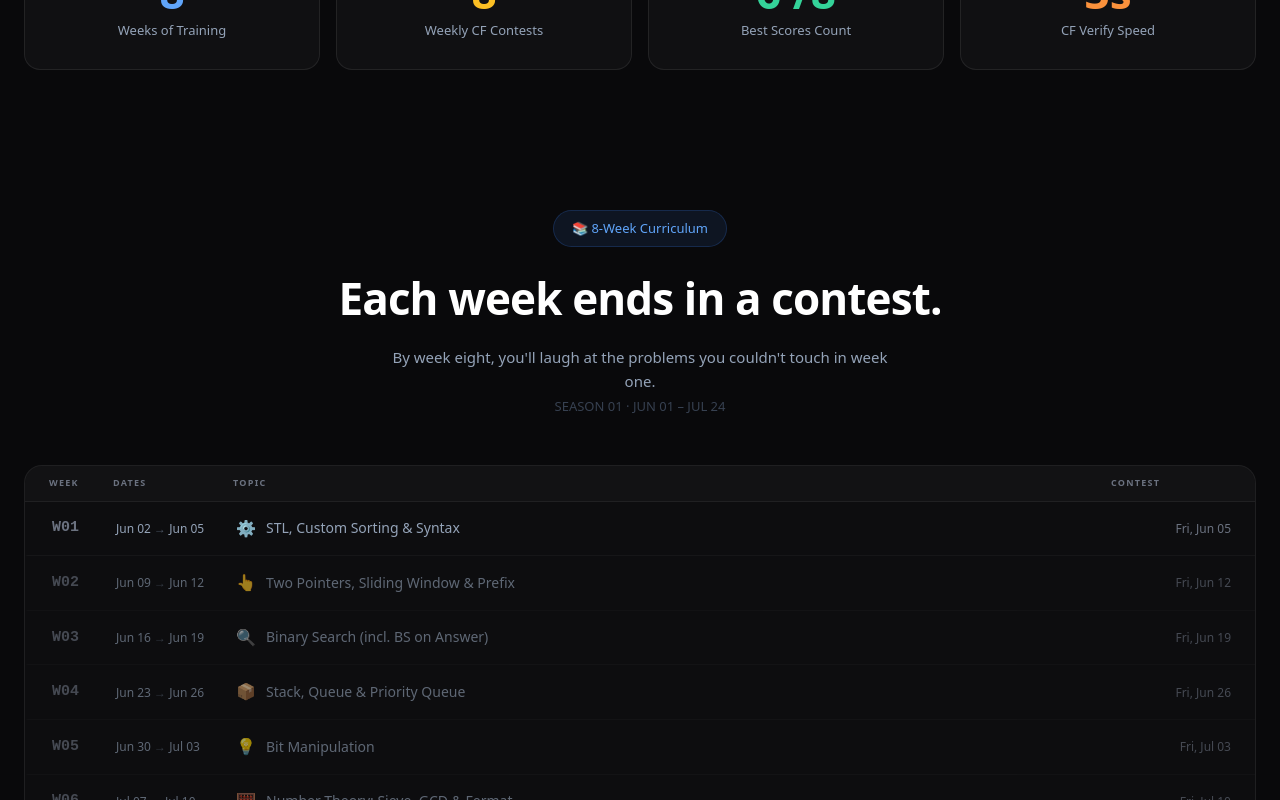
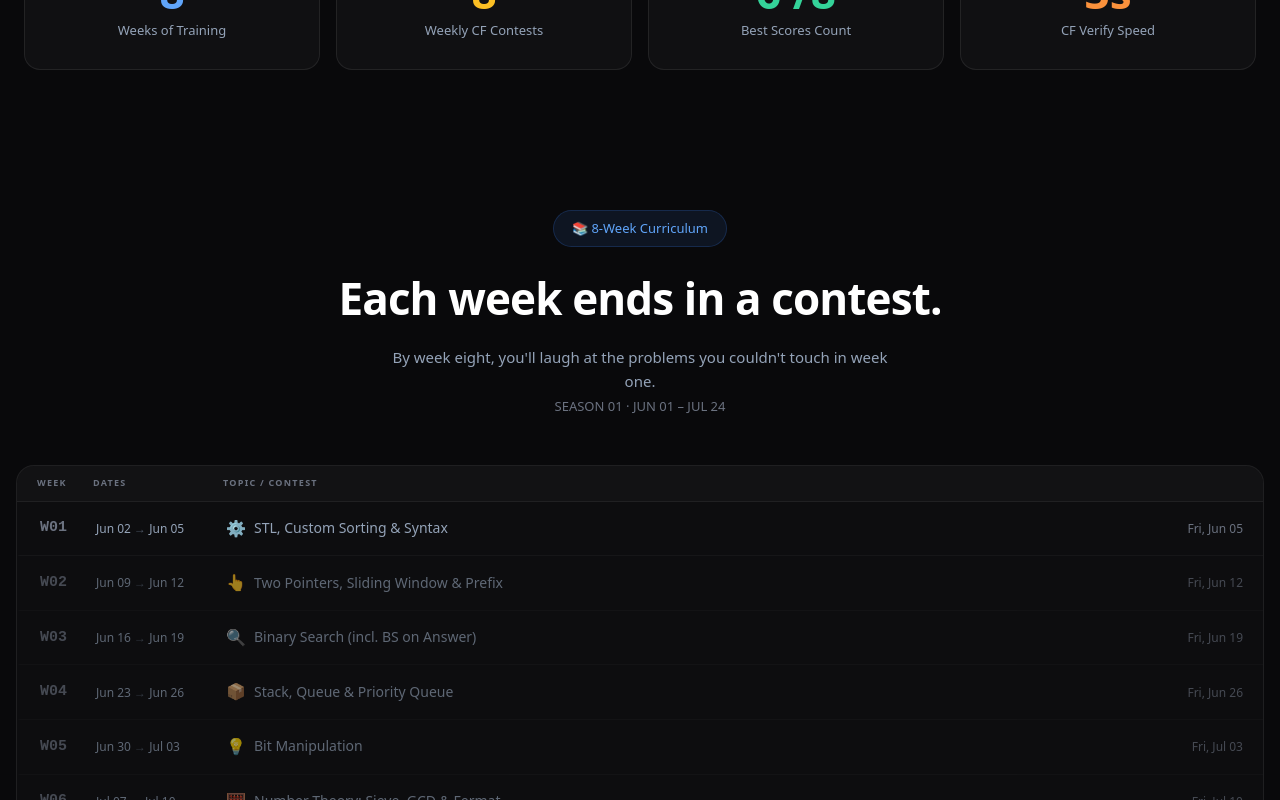
Before and after one commit to shivam-smraj/CodeIIEST-Summer-Bootcamp, a Next.js app: page / in a window 1280 px wide. Shown: the part 980-1780 px from the top of the page. Built offline with nearby package versions, Linux system fonts and the light colour scheme; no server answers.

Commit message:
fix: WeeksTimeline fully responsive — 2-col card layout on mobile, no overflow

```diff
--- a/src/components/home/WeeksTimeline.tsx
+++ b/src/components/home/WeeksTimeline.tsx
@@ -11,10 +11,9 @@ const WEEK_META = [
   { color: '#f87171', emoji: '🕸️' },   // W8 — DFS/BFS
 ];
 
-const DATES = [...WEEK_DATES];
+const DATES  = [...WEEK_DATES];
 const TOPICS = [...WEEK_TOPICS];
 
-// Determine active week based on current date
 function getActiveWeek(): number {
   const now = new Date();
   const WEEK_STARTS = [
@@ -23,9 +22,9 @@ function getActiveWeek(): number {
     new Date('2026-07-13'), new Date('2026-07-20'),
   ];
   const END = new Date('2026-07-25');
-  if (now < WEEK_STARTS[0] || now >= END) return 0; // Not started or ended
+  if (now < WEEK_STARTS[0] || now >= END) return 0;
   for (let i = WEEK_STARTS.length - 1; i >= 0; i--) {
-    if (now >= WEEK_STARTS[i]) return i + 1; // 1-based
+    if (now >= WEEK_STARTS[i]) return i + 1;
   }
   return 0;
 }
@@ -34,83 +33,67 @@ export function WeeksTimeline() {
   const activeWeek = getActiveWeek();
 
   return (
-    <section style={{ padding: '80px 24px', maxWidth: 1280, margin: '0 auto' }}>
-      {/* Header */}
+    <section style={{ padding: '80px 16px', maxWidth: 1280, margin: '0 auto' }}>
+      {/* ── Header ─────────────────────────────────────────────────────── */}
       <div style={{ textAlign: 'center', marginBottom: 48 }}>
         <span style={{
           display: 'inline-flex', alignItems: 'center', gap: 8,
-          background: 'rgba(59,130,246,0.10)',
-          border: '1px solid rgba(59,130,246,0.20)',
-          borderRadius: 40, padding: '7px 18px',
-          fontSize: 13, color: '#60a5fa',
-          marginBottom: 16,
+          background: 'rgba(59,130,246,0.10)', border: '1px solid rgba(59,130,246,0.20)',
+          borderRadius: 40, padding: '7px 18px', fontSize: 13, color: '#60a5fa', marginBottom: 16,
         }}>
           📚 8-Week Curriculum
         </span>
-        <h2 style={{ fontSize: 'clamp(28px,5vw,44px)', fontWeight: 900, color: '#fff', marginBottom: 12, letterSpacing: '-0.02em' }}>
+        <h2 style={{ fontSize: 'clamp(26px,5vw,44px)', fontWeight: 900, color: '#fff', marginBottom: 12, letterSpacing: '-0.02em' }}>
           Each week ends in a contest.
         </h2>
         <p style={{ color: '#94a3b8', fontSize: 15, maxWidth: 500, margin: '0 auto', lineHeight: 1.6 }}>
-          By week eight, you'll laugh at the problems you couldn't touch in week one.
+          By week eight, you&apos;ll laugh at the problems you couldn&apos;t touch in week one.
           <br />
-          <span style={{ color: '#374151', fontSize: 13 }}>SEASON 01 · JUN 01 – JUL 24</span>
+          <span style={{ color: '#6b7280', fontSize: 13 }}>SEASON 01 · JUN 01 – JUL 24</span>
         </p>
       </div>
 
-      {/* Schedule table style */}
+      {/* ── Table wrapper ───────────────────────────────────────────────── */}
       <div style={{
-        background: 'rgba(255,255,255,0.02)',
-        border: '1px solid rgba(255,255,255,0.07)',
-        borderRadius: 18,
-        overflow: 'hidden',
+        background: 'rgba(255,255,255,0.02)', border: '1px solid rgba(255,255,255,0.07)',
+        borderRadius: 18, overflow: 'hidden',
       }}>
-        {/* Table header */}
-        <div style={{
-          display: 'grid',
-          gridTemplateColumns: '64px 120px 1fr 120px',
-          gap: 0,
-          padding: '10px 24px',
-          borderBottom: '1px solid rgba(255,255,255,0.06)',
-          background: 'rgba(255,255,255,0.02)',
-        }}>
-          {['WEEK', 'DATES', 'TOPIC', 'CONTEST'].map(h => (
-            <div key={h} style={{ fontSize: 9, fontWeight: 800, textTransform: 'uppercase', letterSpacing: '0.14em', color: '#6b7280' }}>{h}</div>
+
+        {/* Desktop header row — hidden on mobile via CSS class */}
+        <div className="wt-header-row">
+          {['WEEK', 'DATES', 'TOPIC / CONTEST'].map(h => (
+            <div key={h} style={{ fontSize: 9, fontWeight: 800, textTransform: 'uppercase', letterSpacing: '0.14em', color: '#6b7280' }}>
+              {h}
+            </div>
           ))}
         </div>
 
-        {/* Rows */}
+        {/* Data rows */}
         {TOPICS.map((topic, i) => {
           const weekNum = i + 1;
-          const meta = WEEK_META[i];
-          const dates = DATES[i];
+          const meta    = WEEK_META[i];
+          const dates   = DATES[i];
           const isActive = weekNum === activeWeek;
-          const isPast = activeWeek > 0 && weekNum < activeWeek;
+          const isPast   = activeWeek > 0 && weekNum < activeWeek;
           const isFuture = activeWeek > 0 ? weekNum > activeWeek : weekNum > 1;
+
+          const accentColor = isActive ? meta.color : isPast ? '#34d399' : '#6b7280';
 
           return (
             <div
               key={weekNum}
+              className="wt-row"
               style={{
-                display: 'grid',
-                gridTemplateColumns: '64px 120px 1fr 120px',
-                gap: 0,
-                padding: '14px 24px',
                 borderBottom: i < 7 ? '1px solid rgba(255,255,255,0.04)' : 'none',
-                background: isActive
-                  ? `${meta.color}08`
-                  : 'transparent',
-                borderLeft: isActive ? `3px solid ${meta.color}` : '3px solid transparent',
-                alignItems: 'center',
-                opacity: isFuture ? 0.60 : 1,
-                transition: 'background 0.2s',
+                background:   isActive ? `${meta.color}08` : 'transparent',
+                borderLeft:   isActive ? `3px solid ${meta.color}` : '3px solid transparent',
+                opacity:      isFuture ? 0.60 : 1,
+                transition:   'background 0.2s',
               }}
             >
-              {/* Week label */}
-              <div style={{ display: 'flex', alignItems: 'center', gap: 8 }}>
-                <span style={{
-                  fontFamily: 'monospace', fontWeight: 900, fontSize: 15,
-                  color: isActive ? meta.color : isPast ? '#34d399' : '#6b7280',
-                }}>
+              {/* ── Week label ── */}
+              <div className="wt-col-week" style={{ display: 'flex', alignItems: 'center', gap: 8 }}>
+                <span style={{ fontFamily: 'monospace', fontWeight: 900, fontSize: 15, color: accentColor }}>
                   W{String(weekNum).padStart(2, '0')}
                 </span>
                 {isActive && (
@@ -118,8 +101,8 @@ export function WeeksTimeline() {
                 )}
               </div>
 
-              {/* Date range */}
-              <div style={{ fontSize: 12, color: '#94a3b8', fontWeight: 500 }}>
+              {/* ── Dates ── desktop: own column | mobile: inside topic block ── */}
+              <div className="wt-col-dates" style={{ fontSize: 12, color: '#94a3b8', fontWeight: 500 }}>
                 {dates ? (
                   <>
                     <span>{dates.session.replace('Mon, ', '')}</span>
@@ -129,31 +112,50 @@ export function WeeksTimeline() {
                 ) : '—'}
               </div>
 
-              {/* Topic */}
-              <div style={{ display: 'flex', alignItems: 'center', gap: 10 }}>
-                <span style={{ fontSize: 16 }}>{meta.emoji}</span>
+              {/* ── Topic + contest (combined) ── */}
+              <div className="wt-col-topic">
+                {/* Topic row */}
+                <div style={{ display: 'flex', alignItems: 'center', flexWrap: 'wrap', gap: 8 }}>
+                  <span style={{ fontSize: 16, flexShrink: 0 }}>{meta.emoji}</span>
                   <span style={{
-                  color: isActive ? '#fff' : isPast ? '#cbd5e1' : '#94a3b8',
-                  fontWeight: isActive ? 700 : isPast ? 500 : 500,
-                  fontSize: 14,
-                  lineHeight: 1.3,
+                    color:      isActive ? '#fff' : isPast ? '#cbd5e1' : '#94a3b8',
+                    fontWeight: isActive ? 700 : 500,
+                    fontSize:   14, lineHeight: 1.35,
                   }}>
                     {topic}
                   </span>
                   {isPast && (
-                  <span style={{ background: 'rgba(52,211,153,0.10)', border: '1px solid rgba(52,211,153,0.20)', borderRadius: 20, padding: '1px 8px', fontSize: 10, color: '#34d399', fontWeight: 600 }}>
+                    <span style={{ background: 'rgba(52,211,153,0.10)', border: '1px solid rgba(52,211,153,0.20)', borderRadius: 20, padding: '2px 8px', fontSize: 10, color: '#34d399', fontWeight: 600, whiteSpace: 'nowrap' }}>
                       ✓ Done
                     </span>
                   )}
                   {isActive && (
-                  <span style={{ background: `${meta.color}15`, border: `1px solid ${meta.color}30`, borderRadius: 20, padding: '1px 8px', fontSize: 10, color: meta.color, fontWeight: 700 }}>
+                    <span style={{ background: `${meta.color}15`, border: `1px solid ${meta.color}30`, borderRadius: 20, padding: '2px 8px', fontSize: 10, color: meta.color, fontWeight: 700, whiteSpace: 'nowrap' }}>
                       ● Active
                     </span>
                   )}
                 </div>
 
-              {/* Contest date */}
-              <div style={{ fontSize: 12, color: isActive ? meta.color : '#6b7280', fontWeight: isActive ? 700 : 500, textAlign: 'right' }}>
+                {/* On mobile only: show dates + contest below the topic */}
+                <div className="wt-mobile-meta">
+                  <span style={{ fontSize: 11, color: '#6b7280' }}>
+                    {dates
+                      ? `${dates.session.replace('Mon, ', '')} → ${dates.contest.replace('Fri, ', '')}`
+                      : '—'}
+                  </span>
+                  {dates?.contest && (
+                    <span style={{ fontSize: 11, color: isActive ? meta.color : '#6b7280', fontWeight: isActive ? 700 : 400, marginLeft: 8 }}>
+                      · Contest: {dates.contest}
+                    </span>
+                  )}
+                </div>
+              </div>
+
+              {/* ── Contest date (desktop only right column) ── */}
+              <div className="wt-col-contest" style={{
+                fontSize: 12, color: isActive ? meta.color : '#6b7280',
+                fontWeight: isActive ? 700 : 500, textAlign: 'right',
+              }}>
                 {dates?.contest ?? '—'}
               </div>
             </div>
@@ -165,7 +167,61 @@ export function WeeksTimeline() {
         Sessions: Monday evenings · Contests: Friday evenings · Exact timings in WhatsApp group
       </p>
 
-      <style>{`@keyframes pulse-dot{0%,100%{opacity:1;transform:scale(1)}50%{opacity:0.5;transform:scale(1.4)}}`}</style>
+      <style>{`
+        @keyframes pulse-dot {
+          0%,100% { opacity:1; transform:scale(1); }
+          50%      { opacity:.5; transform:scale(1.4); }
+        }
+
+        /* ── DESKTOP (> 640px): 4-column grid ── */
+        .wt-header-row {
+          display: grid;
+          grid-template-columns: 56px 130px 1fr;
+          padding: 10px 20px;
+          border-bottom: 1px solid rgba(255,255,255,0.06);
+          background: rgba(255,255,255,0.02);
+        }
+        .wt-row {
+          display: grid;
+          grid-template-columns: 56px 130px 1fr 110px;
+          gap: 0;
+          padding: 14px 20px;
+          align-items: center;
+        }
+        .wt-col-week    { }
+        .wt-col-dates   { display: block; }
+        .wt-col-topic   { }
+        .wt-col-contest { display: block; }
+        .wt-mobile-meta { display: none; }
+
+        /* ── MOBILE (≤ 640px): 2-column layout ── */
+        @media (max-width: 640px) {
+          .wt-header-row {
+            display: none;            /* hide column headers on mobile */
+          }
+          .wt-row {
+            grid-template-columns: 48px 1fr;
+            grid-template-rows: auto;
+            grid-template-areas:
+              "week topic"
+              "week meta";
+            padding: 14px 16px;
+            gap: 4px 12px;
+            align-items: start;
+          }
+          .wt-col-week    { grid-area: week; align-self: center; }
+          .wt-col-dates   { display: none; }   /* hidden — shown in mobile-meta */
+          .wt-col-topic   { grid-area: topic; }
+          .wt-col-contest { display: none; }   /* hidden — shown in mobile-meta */
+          .wt-mobile-meta {
+            display: flex;
+            flex-wrap: wrap;
+            align-items: center;
+            grid-area: meta;
+            margin-top: 4px;
+          }
+        }
+      `}</style>
     </section>
   );
 }
```
Lines whose indentation alone changed are shown as unchanged.
